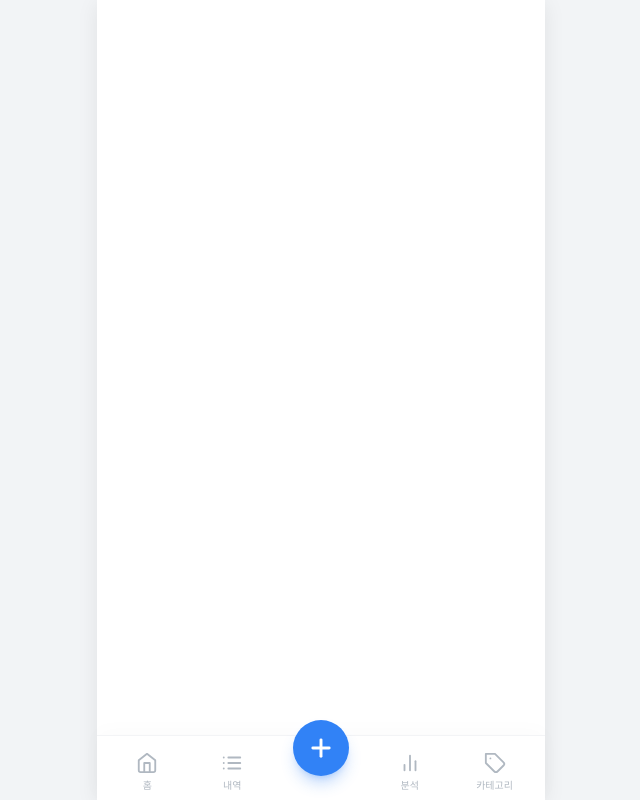
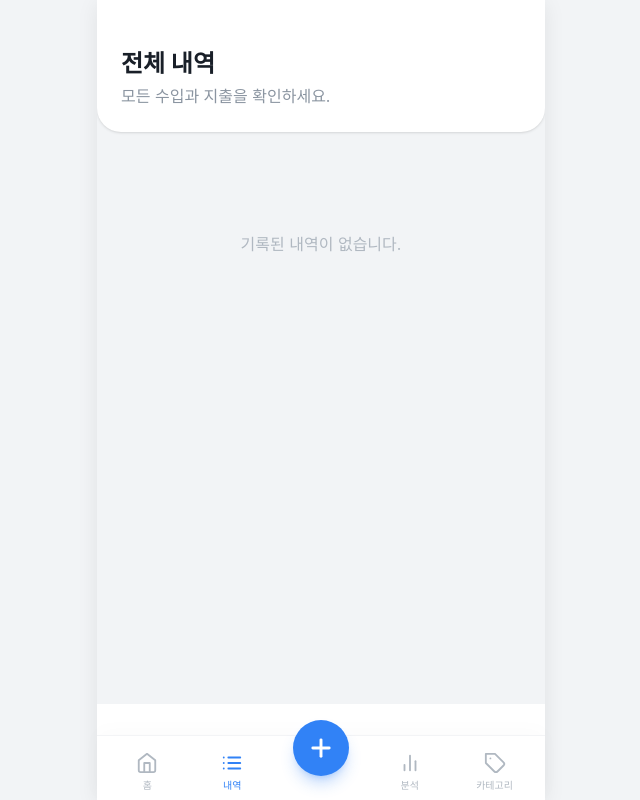
Before and after one commit to SJY08/budget_book, an Angular app: page /transactions in a window 1280 px wide. Before the commit this address led to /. Shown: the whole page, without its empty margins (319-959 px from the left). Built offline with nearby package versions, Linux system fonts and the light colour scheme; a web font is replaced by a local one.

Commit message:
feat :: transaction page

```diff
--- a/src/app/pages/transactions/transactions.html
+++ b/src/app/pages/transactions/transactions.html
@@ -1 +1,44 @@
-<p>transactions works!</p>
+<div class="flex flex-col min-h-full bg-background pb-20">
+  <div class="bg-surface px-6 pt-12 pb-6 rounded-b-3xl shadow-sm sticky top-0 z-10">
+    <h1 class="text-2xl font-bold text-text-primary">전체 내역</h1>
+    <p class="text-text-secondary mt-1">모든 수입과 지출을 확인하세요.</p>
+  </div>
+
+  <div class="p-5 space-y-6">
+    @if (groupedTransactions().length === 0) {
+      <div class="text-center py-20 text-text-tertiary">
+        <p>기록된 내역이 없습니다.</p>
+      </div>
+    } @else {
+      @for (group of groupedTransactions(); track group.date) {
+        <div class="bg-surface rounded-2xl p-5 shadow-soft">
+          <div class="flex justify-between items-center mb-4 border-b border-gray-100 pb-3">
+            <h3 class="font-bold text-text-secondary text-sm">
+              {{ formatDate(group.date) }}
+            </h3>
+            <span
+              class="text-sm font-bold"
+              [class.text-success]="group.dayTotal > 0"
+              [class.text-text-primary]="group.dayTotal <= 0"
+            >
+              {{ group.dayTotal > 0 ? '+' : '' }}{{ group.dayTotal | krw }}
+            </span>
+          </div>
+
+          <div class="space-y-4">
+            @for (t of group.items; track t.id) {
+              @if (store.getCategoryById(t.categoryId); as cat) {
+                <app-transaction-item
+                  [transaction]="t"
+                  [category]="cat"
+                  [showDelete]="true"
+                  (deleted)="deleteTransaction($event)"
+                />
+              }
+            }
+          </div>
+        </div>
+      }
+    }
+  </div>
+</div>
--- a/src/app/pages/transactions/transactions.ts
+++ b/src/app/pages/transactions/transactions.ts
@@ -1,8 +1,42 @@
-import { Component } from '@angular/core';
+import { Component, computed, inject } from '@angular/core';
+import { TransactionItemComponent } from '../../shared/transaction-item/transaction-item';
+import { KrwPipe } from '../../shared/pipes/krw-pipe';
+import { StoreService } from '../../core/store';
+import { Transaction } from '../../core/types';
+import { formatDate } from '../../core/utils';
 
 @Component({
   selector: 'app-transactions',
-  imports: [],
+  standalone: true,
+  imports: [TransactionItemComponent, KrwPipe],
   templateUrl: './transactions.html',
 })
-export class Transactions {}
+export class TransactionsComponent {
+  store = inject(StoreService);
+
+  groupedTransactions = computed(() => {
+    const groups: { date: string; items: Transaction[]; dayTotal: number }[] = [];
+    this.store.allTransactions().forEach((t) => {
+      const last = groups[groups.length - 1];
+      if (last && last.date === t.date) {
+        last.items.push(t);
+        last.dayTotal += t.type === 'expense' ? -t.amount : t.amount;
+      } else {
+        groups.push({
+          date: t.date,
+          items: [t],
+          dayTotal: t.type === 'expense' ? -t.amount : t.amount,
+        });
+      }
+    });
+    return groups;
+  });
+
+  deleteTransaction(id: string) {
+    if (confirm('이 내역을 삭제하시겠습니까?')) {
+      this.store.deleteTransaction(id);
+    }
+  }
+
+  formatDate = formatDate;
+}
```
Also changed, not shown: src/app/app.routes.ts (+4 -4 lines).
